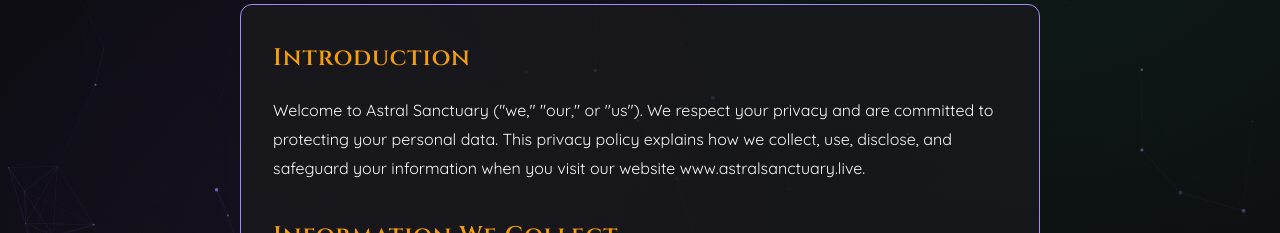
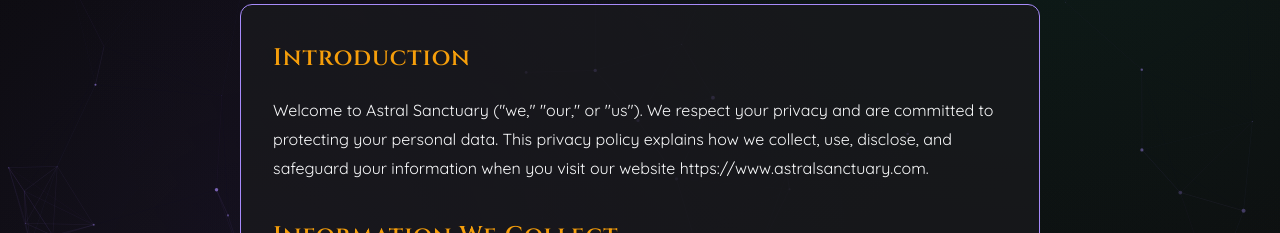
Before and after one commit to darnitjanet/astral-sanctuary, a React (Create React App) app: page /privacy-policy in a window 1280 px wide. Shown: the part 357-590 px from the top of the page. Built offline with nearby package versions, Linux system fonts and the light colour scheme; no server answers.

Commit message:
Fix website URL to astralsanctuary.com in legal pages

```diff
--- a/src/pages/PrivacyPolicyPage.tsx
+++ b/src/pages/PrivacyPolicyPage.tsx
@@ -34,7 +34,7 @@
             <section style={{ marginBottom: '2rem' }}>
               <h2 style={{ color: 'var(--gold-accent)', marginBottom: '1rem' }}>Introduction</h2>
               <p>
-                Welcome to Astral Sanctuary ("we," "our," or "us"). We respect your privacy and are committed to protecting your personal data. This privacy policy explains how we collect, use, disclose, and safeguard your information when you visit our website www.astralsanctuary.live.
+                Welcome to Astral Sanctuary ("we," "our," or "us"). We respect your privacy and are committed to protecting your personal data. This privacy policy explains how we collect, use, disclose, and safeguard your information when you visit our website https://www.astralsanctuary.com.
               </p>
             </section>
 
@@ -225,7 +225,7 @@
                 If you have any questions about this Privacy Policy, please contact us:
               </p>
               <ul style={{ listStyle: 'none', marginLeft: '0', marginTop: '1rem' }}>
-                <li><strong>Website:</strong> www.astralsanctuary.live</li>
+                <li><strong>Website:</strong> https://www.astralsanctuary.com</li>
                 <li><strong>By visiting this page:</strong> <a href="/contact" style={{ color: 'var(--purple-lavender)' }}>Contact Form</a></li>
               </ul>
             </section>
--- a/src/pages/TermsOfServicePage.tsx
+++ b/src/pages/TermsOfServicePage.tsx
@@ -34,7 +34,7 @@
             <section style={{ marginBottom: '2rem' }}>
               <h2 style={{ color: 'var(--gold-accent)', marginBottom: '1rem' }}>Agreement to Terms</h2>
               <p>
-                Welcome to Astral Sanctuary. These Terms of Service ("Terms") govern your access to and use of our website located at www.astralsanctuary.live (the "Website"). By accessing or using our Website, you agree to be bound by these Terms. If you disagree with any part of these Terms, you may not access the Website.
+                Welcome to Astral Sanctuary. These Terms of Service ("Terms") govern your access to and use of our website located at https://www.astralsanctuary.com (the "Website"). By accessing or using our Website, you agree to be bound by these Terms. If you disagree with any part of these Terms, you may not access the Website.
               </p>
             </section>
 
@@ -249,7 +249,7 @@
                 If you have any questions about these Terms of Service, please contact us:
               </p>
               <ul style={{ listStyle: 'none', marginLeft: '0', marginTop: '1rem' }}>
-                <li><strong>Website:</strong> www.astralsanctuary.live</li>
+                <li><strong>Website:</strong> https://www.astralsanctuary.com</li>
                 <li><strong>By visiting this page:</strong> <a href="/contact" style={{ color: 'var(--purple-lavender)' }}>Contact Form</a></li>
               </ul>
             </section>
```
